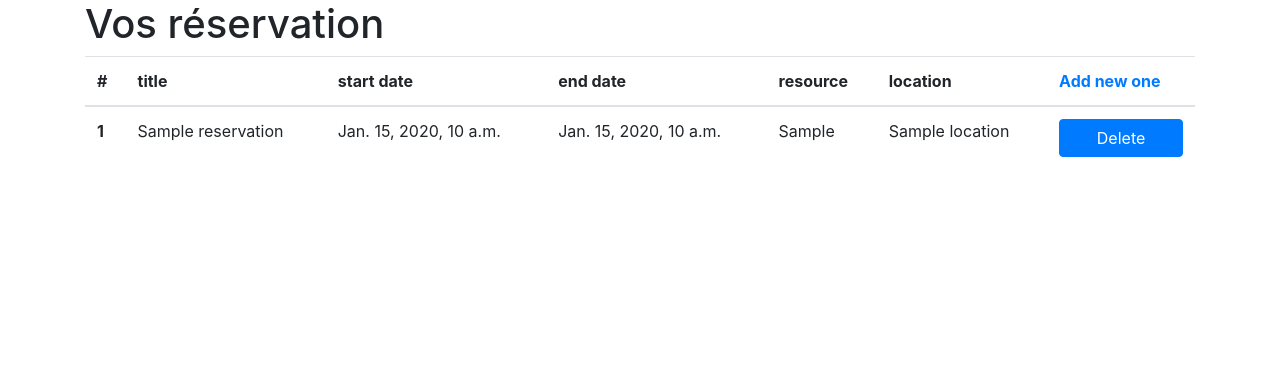
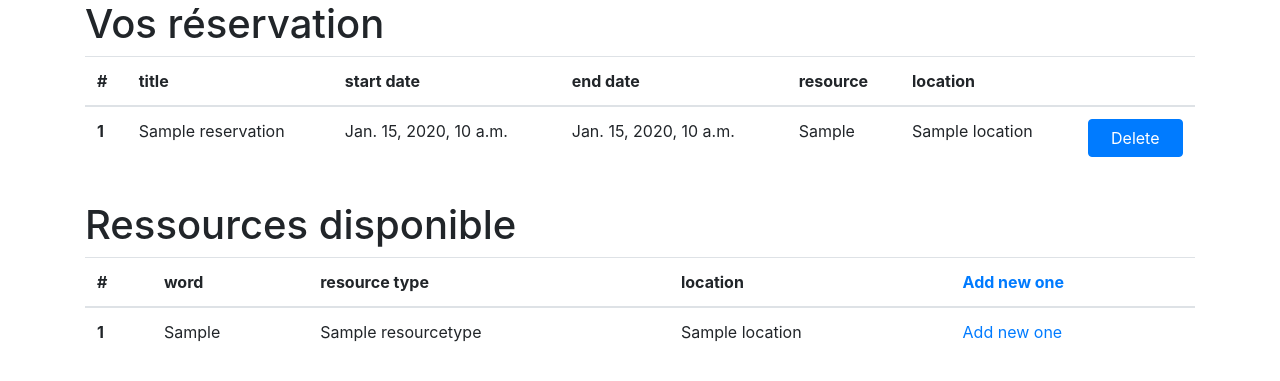
Before and after one commit to ripoul/SC-test, a Django app: page /booking/ in a window 1280 px wide. Shown: the part 56-437 px from the top of the page. Run offline with Django 3.2, Linux system fonts and the light colour scheme; a user stored in the database is signed in; tables that the repository leaves empty hold one stand-in row (values such as "Sample post"); some libraries are stand-ins or nearby versions.

Commit message:
:sparkles: add reservation view

```diff
--- a/booking/models.py
+++ b/booking/models.py
@@ -6,7 +6,7 @@ class ResourceType(models.Model):
     name = models.CharField(max_length=200)
 
     def natural_key(self):
-        return (self.name)
+        return self.name
 
 
 class Location(models.Model):
@@ -22,6 +22,9 @@ class Resource(models.Model):
     word = models.CharField(max_length=200)
     location = models.ForeignKey(Location, on_delete=models.CASCADE)
 
+    def natural_key(self):
+        return (self.word, self.location.name)
+
 
 class Reservation(models.Model):
     title = models.CharField(max_length=200)
@@ -32,11 +35,13 @@ class Reservation(models.Model):
 
     def check_overlap(self, fixed_start, fixed_end, new_start, new_end):
         overlap = False
-        if new_start == fixed_end or new_end == fixed_start:    #edge case
+        if new_start == fixed_end or new_end == fixed_start:  # edge case
             overlap = False
-        elif (new_start >= fixed_start and new_start <= fixed_end) or (new_end >= fixed_start and new_end <= fixed_end): #innner limits
+        elif (new_start >= fixed_start and new_start <= fixed_end) or (
+            new_end >= fixed_start and new_end <= fixed_end
+        ):  # innner limits
             overlap = True
-        elif new_start <= fixed_start and new_end >= fixed_end: #outter limits
+        elif new_start <= fixed_start and new_end >= fixed_end:  # outter limits
             overlap = True
 
         return overlap
--- a/booking/static/booking/js/index.js
+++ b/booking/static/booking/js/index.js
@@ -10,4 +10,41 @@ $(document).ready(function () {
             }
         });
     });
+    $('.form_add_reservation').submit(function (e) {
+        e.preventDefault();
+        $.ajax({
+            url: e.target.action,
+            data: $(this).serialize(),
+            type: "POST",
+            success: function (data) {
+                data = JSON.parse(data)
+                id_reservation = data[0].pk
+                title = data[0].fields.title
+                start_date = data[0].fields.start_date
+                end_date = data[0].fields.end_date
+                resource = data[0].fields.resource[0]
+                resource_location = data[0].fields.resource[1]
+                newLigne = `<tr><th scope=\"row\">${id_reservation}</th><td>${title}</td><td>${start_date}</td><td>${end_date}</td><td>${resource}</td><td>${resource_location}</td><td></td></tr>`
+                $('#table_reservation > tbody:last-child').append(newLigne);
+                $('.modal').modal('hide');
+            },
+            error: function (data) {
+                alert(data)
+            }
+        });
+    });
 });
+
+[
+    {
+        "model": "booking.reservation",
+        "pk": 11,
+        "fields": {
+            "title": "V2",
+            "start_date": "2020-02-01T10:00:00",
+            "end_date": "2020-02-01T11:00:00",
+            "resource": ["capteur de pr\u00e9sence ref 5478", "salle de r\u00e9union 300"],
+            "owner": ["admin"]
+        }
+    }
+]
--- a/booking/templates/booking/index.html
+++ b/booking/templates/booking/index.html
@@ -16,7 +16,7 @@
             <th scope="col">end date</th>
             <th scope="col">resource</th>
             <th scope="col">location</th>
-            <th scope="col"><a href="" data-toggle="modal" data-target="#modal_add_location">Add new one</a></th>
+            <th scope="col"></th>
         </tr>
     </thead>
     <tbody>
@@ -42,5 +42,66 @@
         {% endfor %}
     </tbody>
 </table>
+<h1>Ressources disponible</h1>
+<table class="table" id="table_resource">
+    <thead>
+        <tr>
+            <th scope="col">#</th>
+            <th scope="col">word</th>
+            <th scope="col">resource type</th>
+            <th scope="col">location</th>
+            <th scope="col"><a href="" data-toggle="modal" data-target="#modal_add_location">Add new one</a></th>
+        </tr>
+    </thead>
+    <tbody>
+        {% for ressource in resources %}
+        <tr>
+            <th scope="row">{{ ressource.id }}</th>
+            <td>{{ ressource.word }}</td>
+            <td>{{ ressource.resource_type.name }}</td>
+            <td>{{ ressource.location.name }}</td>
+            <td>
+                <a href="" data-toggle="modal" data-target="#modal_add_reservation_{{ ressource.id }}">Add new one</a>
+                <!--Modal resource type-->
+                <div class="modal fade" id="modal_add_reservation_{{ ressource.id }}" tabindex="-1" role="dialog"
+                    aria-labelledby="myModalLabel" aria-hidden="true">
+                    <div class="modal-dialog" role="document">
+                        <div class="modal-content">
+                            <h4 class="card-title mt-3 text-center">Add reservation on this resource</h4>
+                            <form class="form_add_reservation" method="POST" action="{% url 'reservation_add' %}">
+                                <input id="id_resource" name="id_resource" class="form-control" type="text"
+                                    value="{{ ressource.id }}" required hidden readonly>
+                                {% csrf_token %}
+                                <div class="form-group input-group">
+                                    <div class="input-group-prepend">
+                                        <span class="input-group-text"> <i class="fas fa-font"></i> </span>
+                                    </div>
+                                    <input class="form-control" id="" type="text" name="title">
+                                </div> <!-- form-group// -->
+                                <div class="form-group input-group">
+                                    <div class="input-group-prepend">
+                                        <span class="input-group-text"> <i class="fas fa-calendar-alt"></i> </span>
+                                    </div>
+                                    <input class="form-control" id="" type="datetime-local" name="start_date">
+                                </div> <!-- form-group// -->
+                                <div class="form-group input-group">
+                                    <div class="input-group-prepend">
+                                        <span class="input-group-text"> <i class="fas fa-calendar-alt"></i> </span>
+                                    </div>
+                                    <input class="form-control" id="" type="datetime-local" name="end_date">
+                                </div> <!-- form-group// -->
+                                <div class="form-group">
+                                    <button type="submit" class="btn btn-primary btn-block"> Done </button>
+                                </div> <!-- form-group// -->
+                            </form>
+                        </div>
+                    </div>
+                </div>
+            </td>
+        </tr>
+
+        {% endfor %}
+    </tbody>
+</table>
 <script type="text/javascript" src="{% static 'booking/js/index.js' %}"></script>
 {% endblock %}
--- a/booking/urls.py
+++ b/booking/urls.py
@@ -15,6 +15,7 @@ urlpatterns = [
     path("resource/edit/", views.resource_edit, name="resource_edit"),
     path("resource/add/", views.resource_add, name="resource_add"),
     path("reservation/delete/", views.delete_reservation, name="reservation_delete"),
+    path("reservation/add/", views.reservation_add, name="reservation_add"),
     path("auth/", views.auth, name="auth"),
     path("", views.index, name="index"),
 ]
--- a/booking/views.py
+++ b/booking/views.py
@@ -16,9 +16,12 @@ from booking.forms import (
     RtAddValidationForm,
     ResourceValidationForm,
     ResourceAddValidationForm,
-    ReservationDeleteValidationForm
+    ReservationDeleteValidationForm,
+    ReservationAddValidationForm,
 )
 from booking.models import Location, Reservation, Resource, ResourceType
+
+from datetime import datetime
 
 
 def login_view(request):
@@ -188,7 +191,11 @@ def resource_add(request):
     location = Location.objects.get(id=location_id)
 
     resource = Resource.objects.create(word=word, resource_type=rt, location=location)
-    return JsonResponse(serializers.serialize("json", [resource,], use_natural_foreign_keys=True), safe=False)
+    return JsonResponse(
+        serializers.serialize("json", [resource,], use_natural_foreign_keys=True),
+        safe=False,
+    )
+
 
 @login_required(login_url="/booking/login")
 def index(request):
@@ -196,8 +203,9 @@ def index(request):
     reservations_user = Reservation.objects.filter(owner=request.user)
 
     context = {
+        "form_add_reservation": ReservationAddValidationForm,
         "resources": resources,
-        "reservations_user":reservations_user,
+        "reservations_user": reservations_user,
     }
     return render(request, "booking/index.html", context)
 
@@ -208,7 +216,7 @@ def delete_reservation(request):
     form = ReservationDeleteValidationForm(request.POST, request.FILES)
     if not form.is_valid():
         return HttpResponse(status=400)
-    id_reservation = request.POST['id']
+    id_reservation = request.POST["id"]
 
     reservation = Reservation.objects.get(id=id_reservation)
 
@@ -216,3 +224,33 @@ def delete_reservation(request):
         return HttpResponse(status=403)
     reservation.delete()
     return HttpResponse(status=204)
+
+
+@require_POST
+@login_required(login_url="/booking/login")
+def reservation_add(request):
+    form = ReservationAddValidationForm(request.POST, request.FILES)
+    if not form.is_valid():
+        return HttpResponse(status=400)
+    id_resource = request.POST["id_resource"]
+    title = request.POST["title"]
+    start_date = request.POST["start_date"]  #
+    end_date = request.POST["end_date"]  #%Y-%m-%dT%H:%M
+
+    resource = Resource.objects.get(id=id_resource)
+
+    start_date = datetime.strptime(start_date, "%Y-%m-%dT%H:%M")
+    end_date = datetime.strptime(end_date, "%Y-%m-%dT%H:%M")
+
+    reservation = Reservation.objects.create(
+        title=title,
+        start_date=start_date,
+        end_date=end_date,
+        resource=resource,
+        owner=request.user,
+    )
+
+    return JsonResponse(
+        serializers.serialize("json", [reservation,], use_natural_foreign_keys=True),
+        safe=False,
+    )
--- a/scTest/settings.py
+++ b/scTest/settings.py
@@ -113,3 +113,5 @@ USE_TZ = True
 # https://docs.djangoproject.com/en/2.2/howto/static-files/
 
 STATIC_URL = "/static/"
+
+LOGIN_URL = "/booking/login/"
```
Also changed, not shown: booking/forms.py (+8 -0 lines).
